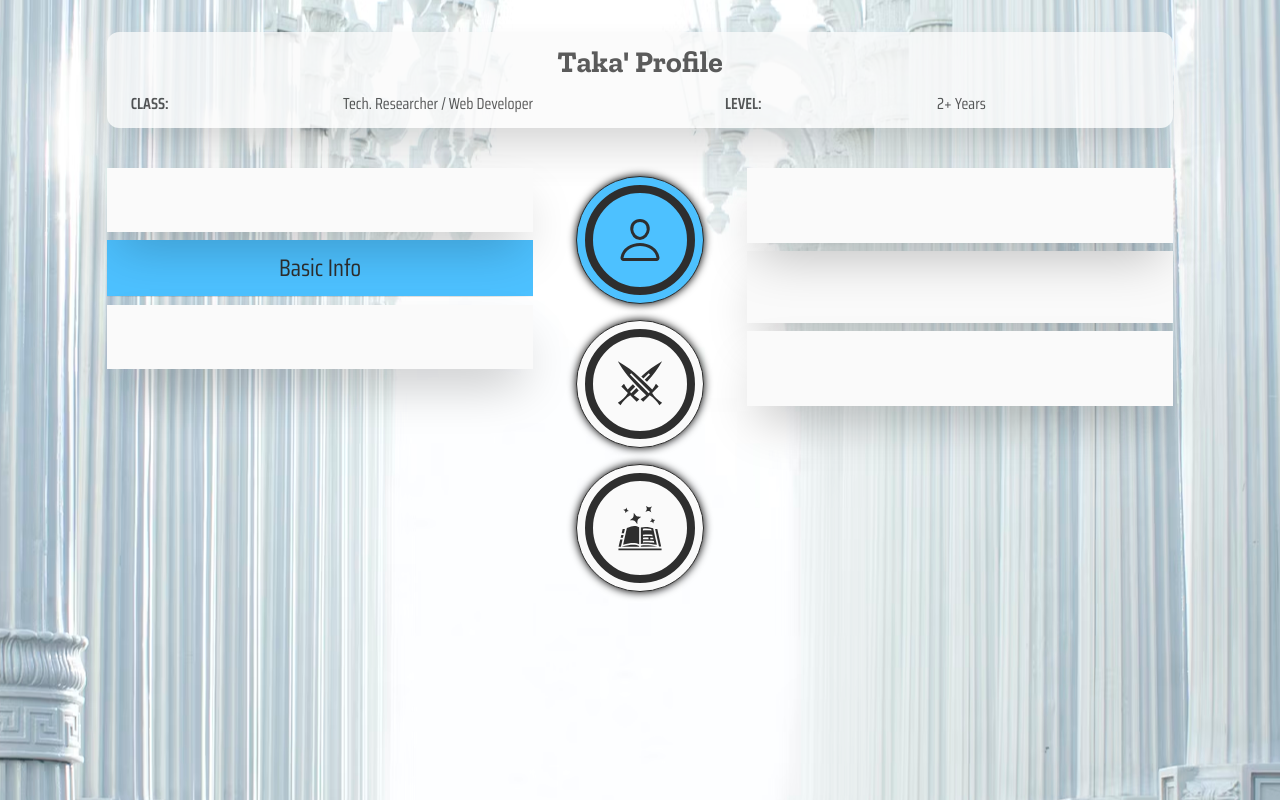
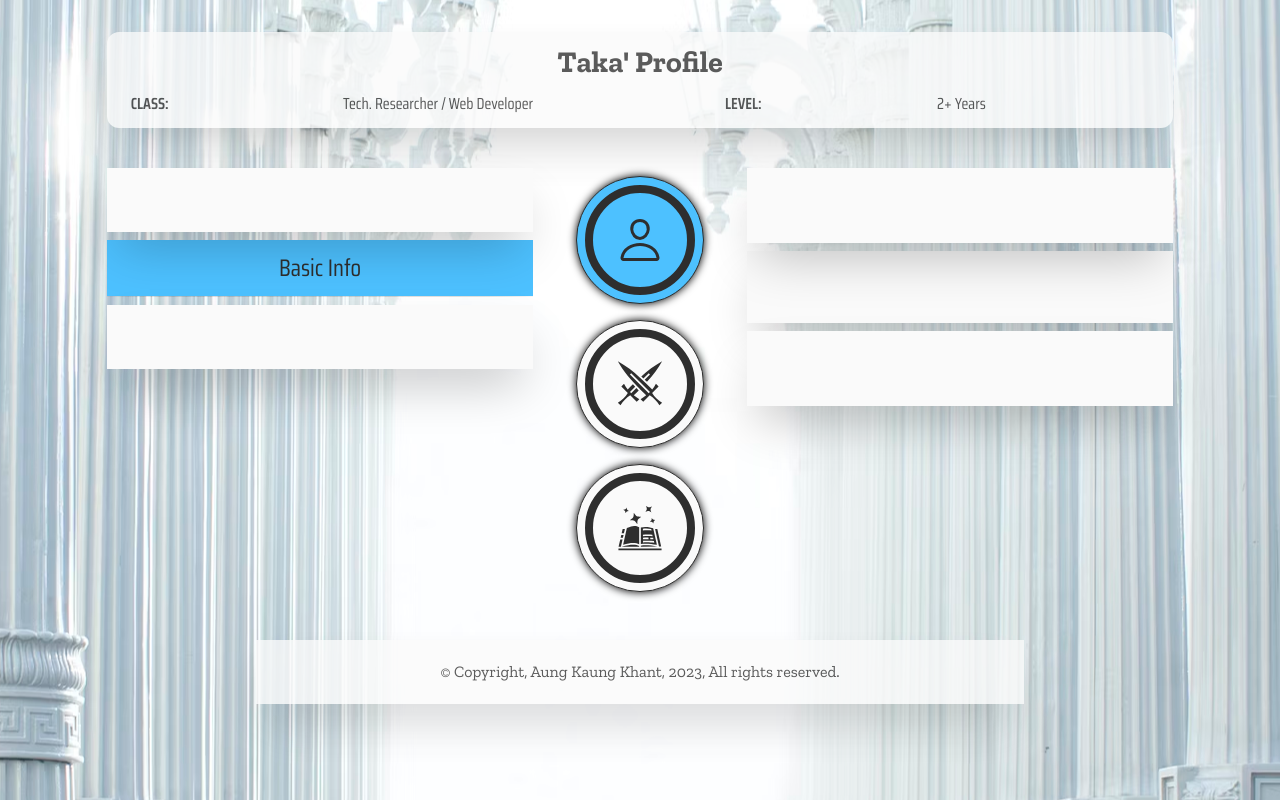
Before and after one commit to DevTakao/portfolio, a React (Vite) app: page / in a window 1280 px wide. Both pictures are taken after a click on the button "Yes". Shown: the top 800 px of the page. Built offline with nearby package versions, Linux system fonts and the light colour scheme.

Commit message:
fix: display card size

```diff
--- a/src/common/DisplayCard.jsx
+++ b/src/common/DisplayCard.jsx
@@ -20,7 +20,7 @@ const DisplayCard = () => {
               key={NAV[currentMain][currentDisplay]}
               className="my-2 text-xl shadow-2xl bg-light origin-top overflow-y-auto theme-scroll"
             >
-              <motion.div {...CardContentAnimation} className="p-8 max-h-[50vh] relative z-0">
+              <motion.div {...CardContentAnimation} className="p-8 max-h-[30vh] relative z-0">
                 {NAV[currentMain][currentDisplay]()}
               </motion.div>
             </motion.div>
--- a/src/components/PortfolioPage/PortfolioContent.jsx
+++ b/src/components/PortfolioPage/PortfolioContent.jsx
@@ -13,7 +13,7 @@ const PortfolioContent = () => {
   }));
 
   return (
-    <div className="px-7 sm:px-12 md:px-20 lg:px-0 min-h-[100vh]">
+    <div className="px-7 sm:px-12 md:px-20 lg:px-0 min-h-[50vh]">
       <motion.button
         animate={{ rotate: isMobileNavOpen ? 45 : 0 }}
         onClick={() => toggleisMobileNavOpen()}
```
